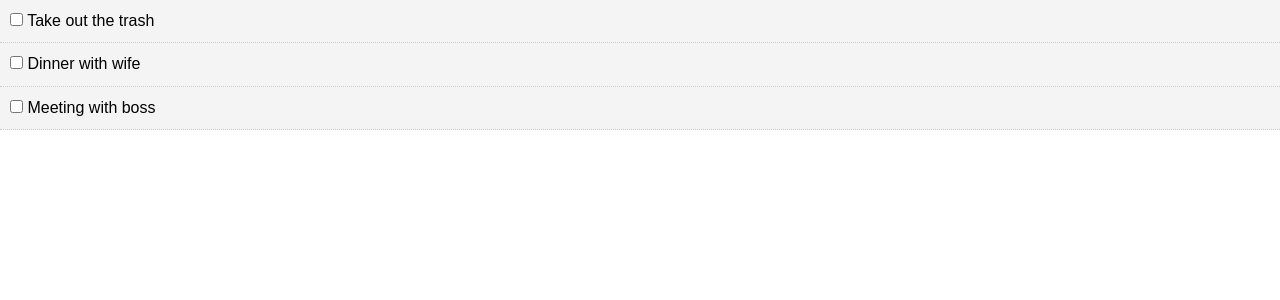
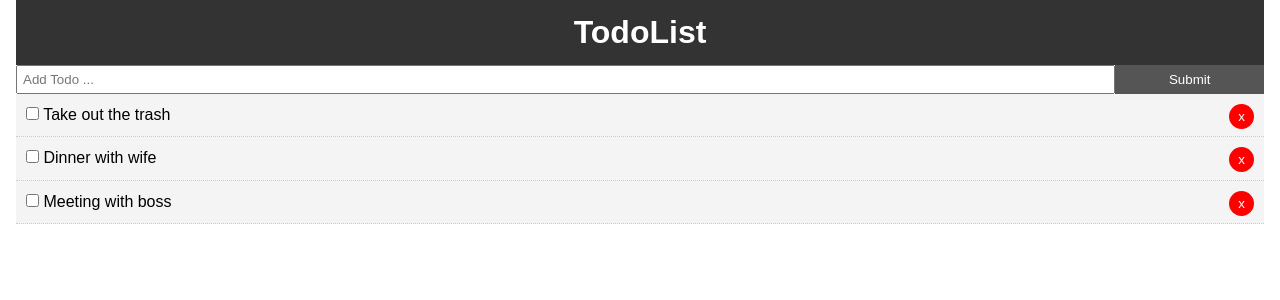
Before and after one commit to georgi-yankov/react_crash_todo, a React (Create React App) app: page /about in a window 1280 px wide. Shown: the top 300 px of the page. Built offline with nearby package versions, Linux system fonts and the light colour scheme.

Commit message:
toggle state

```diff
--- a/src/App.js
+++ b/src/App.js
@@ -1,5 +1,7 @@
 import React, { Component } from 'react';
+import Header from './components/layout/Header';
 import Todos from './components/Todos';
+import AddTodo from './components/AddTodo';
 
 import './App.css';
 
@@ -36,10 +38,23 @@
     });
   };
 
+  // Delete Todo
+  delTodo = id => {
+    // axios.delete(`https://jsonplaceholder.typicode.com/todos/${id}`).then(res =>
+    //   this.setState({
+    //     todos: [...this.state.todos.filter(todo => todo.id !== id)]
+    //   })
+    // );
+  };
+
   render() {
     return (
       <div className="App">
-        <Todos todos={this.state.todos} markComplete={this.markComplete} />
+        <div className='container'>
+          <Header />
+          <AddTodo />
+          <Todos todos={this.state.todos} markComplete={this.markComplete} delTodo={this.delTodo} />
+        </div>
       </div>
     );
   }
--- /dev/null
+++ b/src/components/AddTodo.js
@@ -0,0 +1,44 @@
+import React, { Component } from 'react';
+import PropTypes from 'prop-types';
+
+export class AddTodo extends Component {
+  state = {
+    title: ''
+  }
+
+  onSubmit = (e) => {
+    e.preventDefault();
+    this.props.addTodo(this.state.title);
+    this.setState({ title: '' });
+  }
+
+  onChange = (e) => this.setState({ [e.target.name]: e.target.value });
+
+  render() {
+    return (
+      <form onSubmit={this.onSubmit} style={{ display: 'flex' }}>
+        <input
+          type="text"
+          name="title"
+          style={{ flex: '10', padding: '5px' }}
+          placeholder="Add Todo ..."
+          value={this.state.title}
+          onChange={this.onChange}
+        />
+        <input
+          type="submit"
+          value="Submit"
+          className="btn"
+          style={{flex: '1'}}
+        />
+      </form>
+    )
+  }
+}
+
+// PropTypes
+AddTodo.propTypes = {
+  // addTodo: PropTypes.func.isRequired
+}
+
+export default AddTodo
--- a/src/components/TodoItem.js
+++ b/src/components/TodoItem.js
@@ -21,6 +21,9 @@
 					  onChange={this.props.markComplete.bind(this, id)}
 					/>{" "}
 					{title}
+					<button onClick={this.props.delTodo.bind(this, id)} style={btnStyle}>
+					  x
+					</button>
 				</p>
 			</div>
 		);
@@ -32,4 +35,14 @@
   todo: PropTypes.object.isRequired
 };
 
+const btnStyle = {
+  background: "#ff0000",
+  color: "#fff",
+  border: "none",
+  padding: "5px 9px",
+  borderRadius: "50%",
+  cursor: "pointer",
+  float: "right",
+};
+
 export default TodoItem;
--- a/src/components/Todos.js
+++ b/src/components/Todos.js
@@ -5,7 +5,12 @@
 class Todos extends Component {
   render() {
     return this.props.todos.map((todo) => (
-      <TodoItem key={todo.id} todo={todo} markComplete={this.props.markComplete} />
+      <TodoItem
+        key={todo.id}
+        todo={todo}
+        markComplete={this.props.markComplete}
+        delTodo={this.props.delTodo}
+      />
     ));
   }
 }
--- /dev/null
+++ b/src/components/layout/Header.js
@@ -0,0 +1,25 @@
+import React from 'react';
+// import { Link } from 'react-router-dom';
+
+function Header() {
+  return (
+    <header style={headerStyle}>
+      <h1>TodoList</h1>
+      {/*<Link style={linkStyle} to="/">Home</Link> | <Link style={linkStyle} to="/about">About</Link>*/}
+    </header>
+  )
+}
+
+const headerStyle = {
+  background: '#333',
+  color: '#fff',
+  textAlign: 'center',
+  padding: '10px'
+}
+
+const linkStyle = {
+  color: '#fff',
+  textDecoration: 'none'
+}
+
+export default Header;
```
